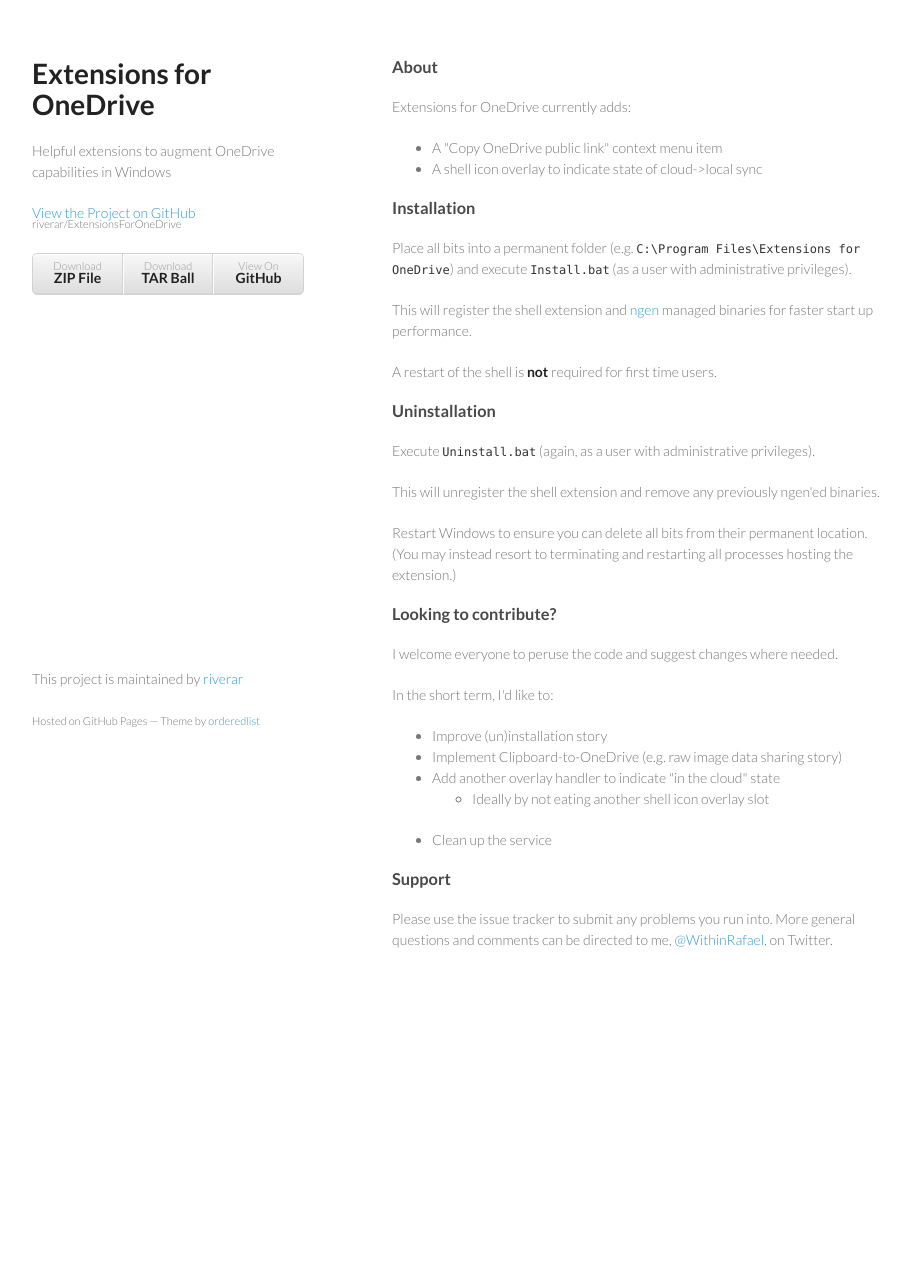
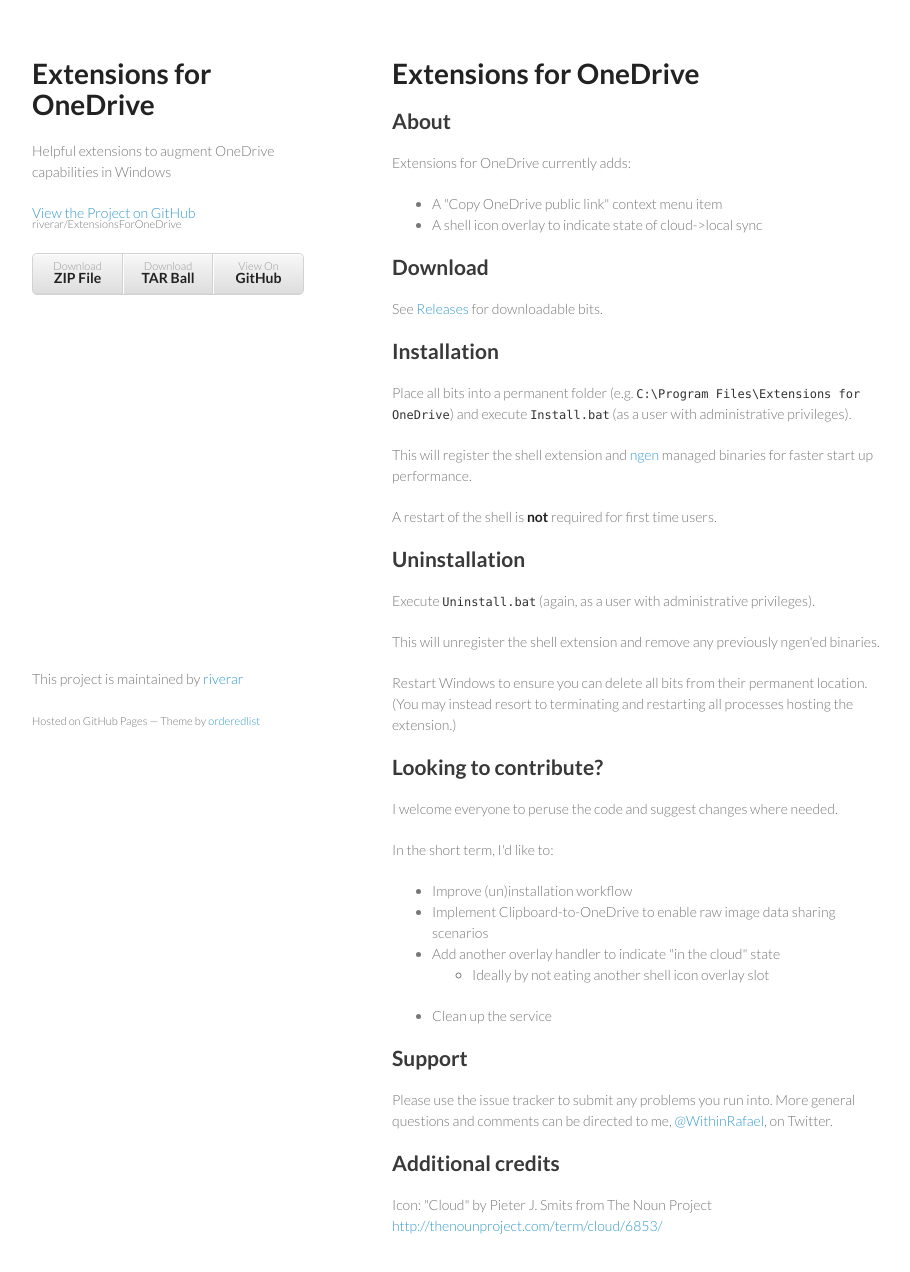
Before and after one commit to riverar/ExtensionsForOneDrive, a plain HTML site: page index.html in a window 1280 px wide. Shown: the whole page, without its empty margins (178-1088 px from the left). Before the commit the page ends 1020 px from the top, so only its background shows below. Drawn offline with Linux system fonts and the light colour scheme.

```diff
--- a/index.html
+++ b/index.html
@@ -28,16 +28,24 @@
         </ul>
       </header>
       <section>
-        <h3>
-<a name="about" class="anchor" href="#about"><span class="octicon octicon-link"></span></a>About</h3>
+        <h1>
+<a name="extensions-for-onedrive" class="anchor" href="#extensions-for-onedrive"><span class="octicon octicon-link"></span></a>Extensions for OneDrive</h1>
+
+<h2>
+<a name="about" class="anchor" href="#about"><span class="octicon octicon-link"></span></a>About</h2>
 
 <p>Extensions for OneDrive currently adds:</p>
 
 <ul>
 <li>A "Copy OneDrive public link" context menu item</li>
 <li>A shell icon overlay to indicate state of cloud-&gt;local sync</li>
-</ul><h3>
-<a name="installation" class="anchor" href="#installation"><span class="octicon octicon-link"></span></a>Installation</h3>
+</ul><h2>
+<a name="download" class="anchor" href="#download"><span class="octicon octicon-link"></span></a>Download</h2>
+
+<p>See <a href="https://github.com/riverar/ExtensionsForOneDrive/releases">Releases</a> for downloadable bits.</p>
+
+<h2>
+<a name="installation" class="anchor" href="#installation"><span class="octicon octicon-link"></span></a>Installation</h2>
 
 <p>Place all bits into a permanent folder (e.g. <code>C:\Program Files\Extensions for OneDrive</code>) and execute <code>Install.bat</code> (as a user with administrative privileges).</p>
 
@@ -45,8 +53,8 @@
 
 <p>A restart of the shell is <strong>not</strong> required for first time users.</p>
 
-<h3>
-<a name="uninstallation" class="anchor" href="#uninstallation"><span class="octicon octicon-link"></span></a>Uninstallation</h3>
+<h2>
+<a name="uninstallation" class="anchor" href="#uninstallation"><span class="octicon octicon-link"></span></a>Uninstallation</h2>
 
 <p>Execute <code>Uninstall.bat</code> (again, as a user with administrative privileges).</p>
 
@@ -55,16 +63,16 @@
 <p>Restart Windows to ensure you can delete all bits from their permanent location.
 (You may instead resort to terminating and restarting all processes hosting the extension.)</p>
 
-<h3>
-<a name="looking-to-contribute" class="anchor" href="#looking-to-contribute"><span class="octicon octicon-link"></span></a>Looking to contribute?</h3>
+<h2>
+<a name="looking-to-contribute" class="anchor" href="#looking-to-contribute"><span class="octicon octicon-link"></span></a>Looking to contribute?</h2>
 
 <p>I welcome everyone to peruse the code and suggest changes where needed.</p>
 
 <p>In the short term, I'd like to:</p>
 
 <ul>
-<li>Improve (un)installation story</li>
-<li>Implement Clipboard-to-OneDrive (e.g. raw image data sharing story)</li>
+<li>Improve (un)installation workflow</li>
+<li>Implement Clipboard-to-OneDrive to enable raw image data sharing scenarios</li>
 <li>Add another overlay handler to indicate "in the cloud" state
 
 <ul>
@@ -72,10 +80,16 @@
 </ul>
 </li>
 <li>Clean up the service</li>
-</ul><h3>
-<a name="support" class="anchor" href="#support"><span class="octicon octicon-link"></span></a>Support</h3>
+</ul><h2>
+<a name="support" class="anchor" href="#support"><span class="octicon octicon-link"></span></a>Support</h2>
 
 <p>Please use the issue tracker to submit any problems you run into. More general questions and comments can be directed to  me, <a href="http://twitter.com/WithinRafael">@WithinRafael</a>, on Twitter.</p>
+
+<h2>
+<a name="additional-credits" class="anchor" href="#additional-credits"><span class="octicon octicon-link"></span></a>Additional credits</h2>
+
+<p>Icon: "Cloud" by Pieter J. Smits from The Noun Project
+<a href="http://thenounproject.com/term/cloud/6853/">http://thenounproject.com/term/cloud/6853/</a></p>
       </section>
       <footer>
         <p>This project is maintained by <a href="https://github.com/riverar">riverar</a></p>
```
Also changed, not shown: params.json (+1 -1 lines).
